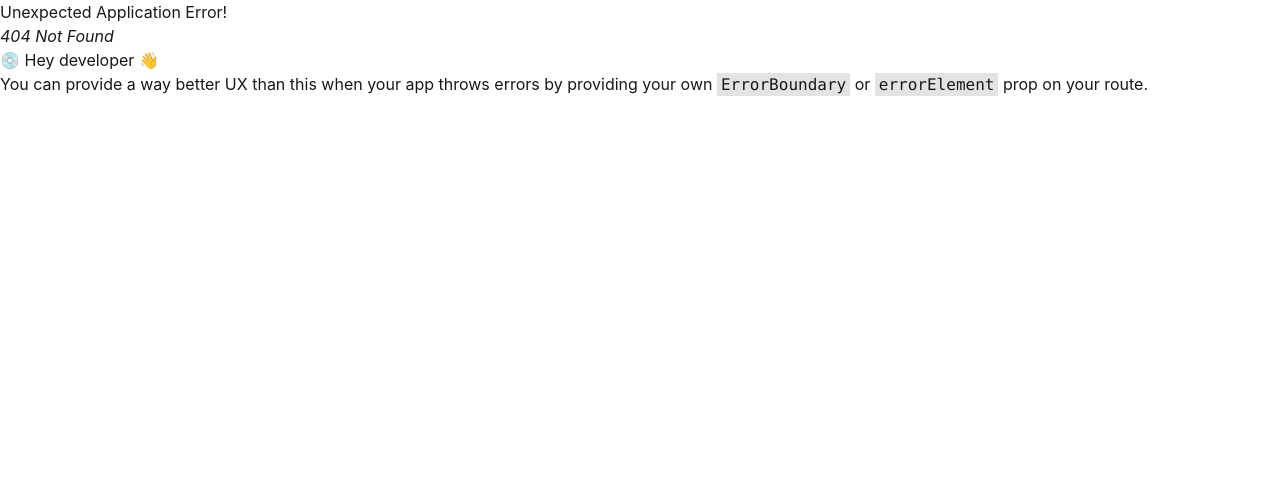
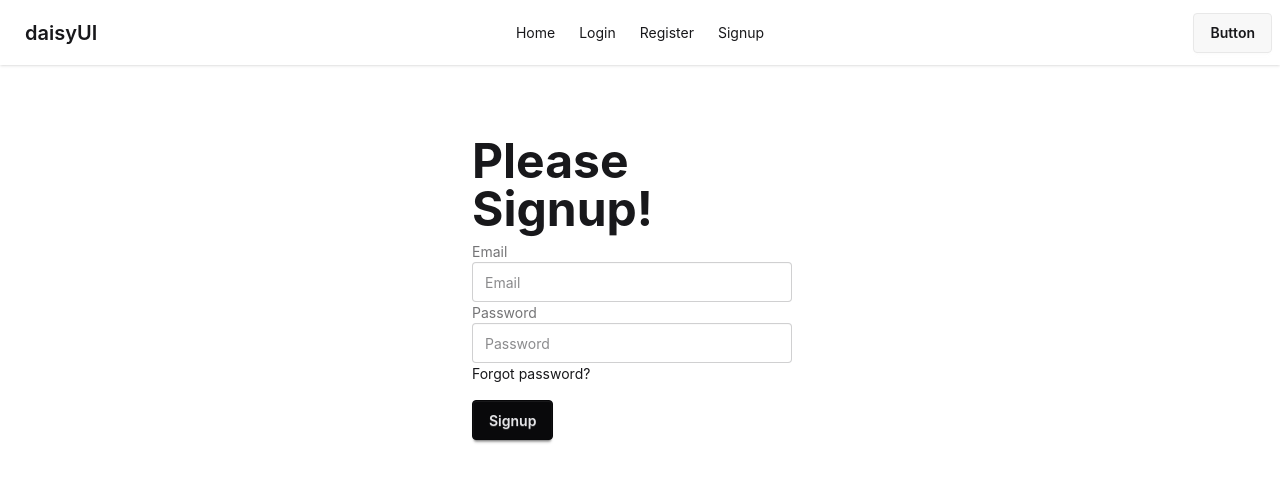
Before and after one commit to areful75/explore-email-password-auth-final, a React (Vite) app: page /signUp in a window 1280 px wide. Before the commit this address had no page. Shown: the top 482 px of the page. Built offline with nearby package versions, Linux system fonts and the light colour scheme.

Commit message:
added signup and password validation

```diff
--- a/src/components/Navbar.jsx
+++ b/src/components/Navbar.jsx
@@ -6,6 +6,7 @@ const Navbar = () => {
     <li><NavLink to='/'>Home</NavLink></li>
     <li><NavLink to='/login'>Login</NavLink></li>
     <li><NavLink to='/register'>Register</NavLink></li>
+    <li><NavLink to='/signUp'>Signup</NavLink></li>
     </>
     return (
         <div className="navbar bg-base-100 shadow-sm">
--- /dev/null
+++ b/src/components/Signup.jsx
@@ -0,0 +1,63 @@
+import { createUserWithEmailAndPassword } from 'firebase/auth';
+import React, { useState } from 'react';
+import { auth } from '../firebase.init';
+
+const Signup = () => {
+    const [errorMessage,setErrorMessage]=useState('');
+    const [successMessage,setSuccessMessage]=useState(false);
+    const handleSignup = (e) => {
+        e.preventDefault();
+        const email=e.target.email.value;
+        const password=e.target.password.value;
+        console.log(email,password);
+        setSuccessMessage(false);
+        setErrorMessage('');
+
+        //password validate
+        const pattern=/(?=.*\d)(?=.*[a-z])(?=.*[A-Z]).{8,}/;
+
+        if(pattern.test(password)=== false){
+            setErrorMessage('Password must be at least 8 characters long and contain at least one uppercase letter, one lowercase letter, and one digit.');
+            return;
+        }
+
+
+        createUserWithEmailAndPassword(auth, email, password)
+        .then(result=>{
+            console.log(result);
+            setSuccessMessage(true);
+        })
+            .catch(error=>{
+                console.log(error);
+                setErrorMessage(error.message);
+            });
+
+    };
+    return (
+
+
+    <div className="card bg-base-100 w-full mx-auto max-w-sm shrink-0  mt-12">
+      <div className="card-body">
+      <h1 className="text-5xl font-bold">Please Signup!</h1>
+
+        <form onSubmit={handleSignup}>
+          <label className="label">Email</label>
+          <input name="email" type="email" className="input" placeholder="Email" />
+          <label className="label">Password</label>
+          <input name="password" type="password" className="input" placeholder="Password" />
+          <div><a className="link link-hover">Forgot password?</a></div>
+          <button className="btn btn-neutral mt-4">Signup</button>
+        </form>
+        {
+            errorMessage && <p className='text-red-500 mt-4'>{errorMessage}</p>
+        }
+        {
+            successMessage && <p className='text-green-500 mt-4'>Signup successful!</p>
+        }
+      </div>
+    </div>
+
+    );
+};
+
+export default Signup;
--- a/src/main.jsx
+++ b/src/main.jsx
@@ -8,6 +8,8 @@ import Root from './Layout/Root.jsx';
 import Home from './components/Home.jsx';
 import Login from './components/Login.jsx';
 import Register from './components/Register.jsx';
+import Signup from './components/Signup.jsx';
+
 const router = createBrowserRouter([
   {
     path: "/",
@@ -16,6 +18,7 @@ const router = createBrowserRouter([
     {index:true,Component:Home},
     {path:'/login',Component:Login},
     {path:'/register',Component:Register},
+    {path:'/signUp',Component:Signup}
 
 
    ]
```
